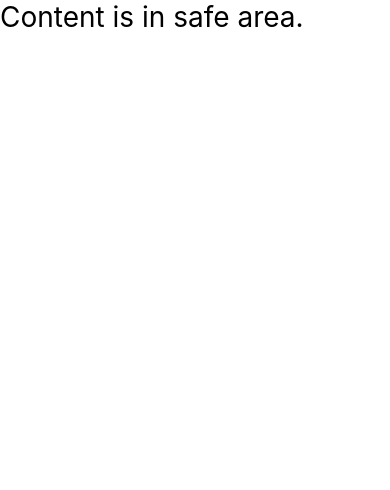
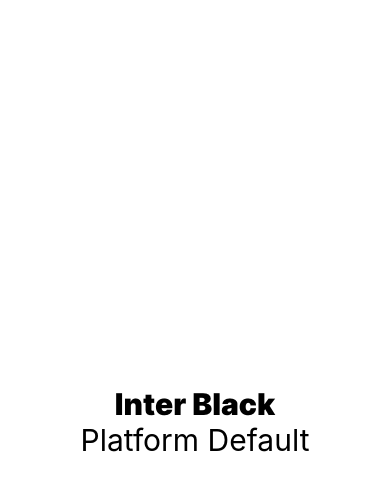
Before and after one commit to JayLiuZymber/expo-app, a React Native app: screen / in a window 390 px wide. Shown: the top 490 px of the page. Built offline with nearby package versions, Linux system fonts and the light colour scheme.

Commit message:
+ Fonts $ npx expo install expo-splash-screen

```diff
--- a/App.js
+++ b/App.js
@@ -1,23 +1,41 @@
 /*
-Safe areas - Expo Documentation
-https://docs.expo.dev/develop/user-interface/safe-areas/
+Fonts - Expo Documentation
+https://docs.expo.dev/develop/user-interface/fonts/
  */
-import { Text, View } from 'react-native';
-import { SafeAreaProvider, useSafeAreaInsets } from 'react-native-safe-area-context';
+import { useCallback } from 'react';
+import { Text, View, StyleSheet } from 'react-native';
+import { useFonts } from 'expo-font';
+import * as SplashScreen from 'expo-splash-screen';
 
-function HomeScreen() {
-  const insets = useSafeAreaInsets();
+SplashScreen.preventAutoHideAsync();
+
+export default function App() {
+  const [fontsLoaded, fontError] = useFonts({
+    'Inter-Black': require('./assets/fonts/Inter-Black.otf'),
+  });
+
+  const onLayoutRootView = useCallback(async () => {
+    if (fontsLoaded || fontError) {
+      await SplashScreen.hideAsync();
+    }
+  }, [fontsLoaded, fontError]);
+
+  if (!fontsLoaded && !fontError) {
+    return null;
+  }
+
   return (
-    <View style={{ flex: 1, paddingTop: insets.top }}>
-      <Text style={{ fontSize: 28 }}>Content is in safe area.</Text>
+    <View style={styles.container} onLayout={onLayoutRootView}>
+      <Text style={{ fontFamily: 'Inter-Black', fontSize: 30 }}>Inter Black</Text>
+      <Text style={{ fontSize: 30 }}>Platform Default</Text>
     </View>
   );
 }
 
-export default function App() {
-  return (
-    <SafeAreaProvider>
-      <HomeScreen />
-    </SafeAreaProvider>
-  );
-}
+const styles = StyleSheet.create({
+  container: {
+    flex: 1,
+    justifyContent: 'center',
+    alignItems: 'center',
+  },
+});
--- a/package.json
+++ b/package.json
@@ -16,7 +16,8 @@
     "react-native-web": "~0.19.10",
     "react-dom": "18.2.0",
     "@expo/metro-runtime": "~3.2.1",
-    "react-native-safe-area-context": "4.10.1"
+    "react-native-safe-area-context": "4.10.1",
+    "expo-splash-screen": "~0.27.4"
   },
   "devDependencies": {
     "@babel/core": "^7.20.0"
```
Also changed, not shown: assets/fonts/Inter-Black.otf (added), 1 other file (tests, documents, lock files or other folders).
